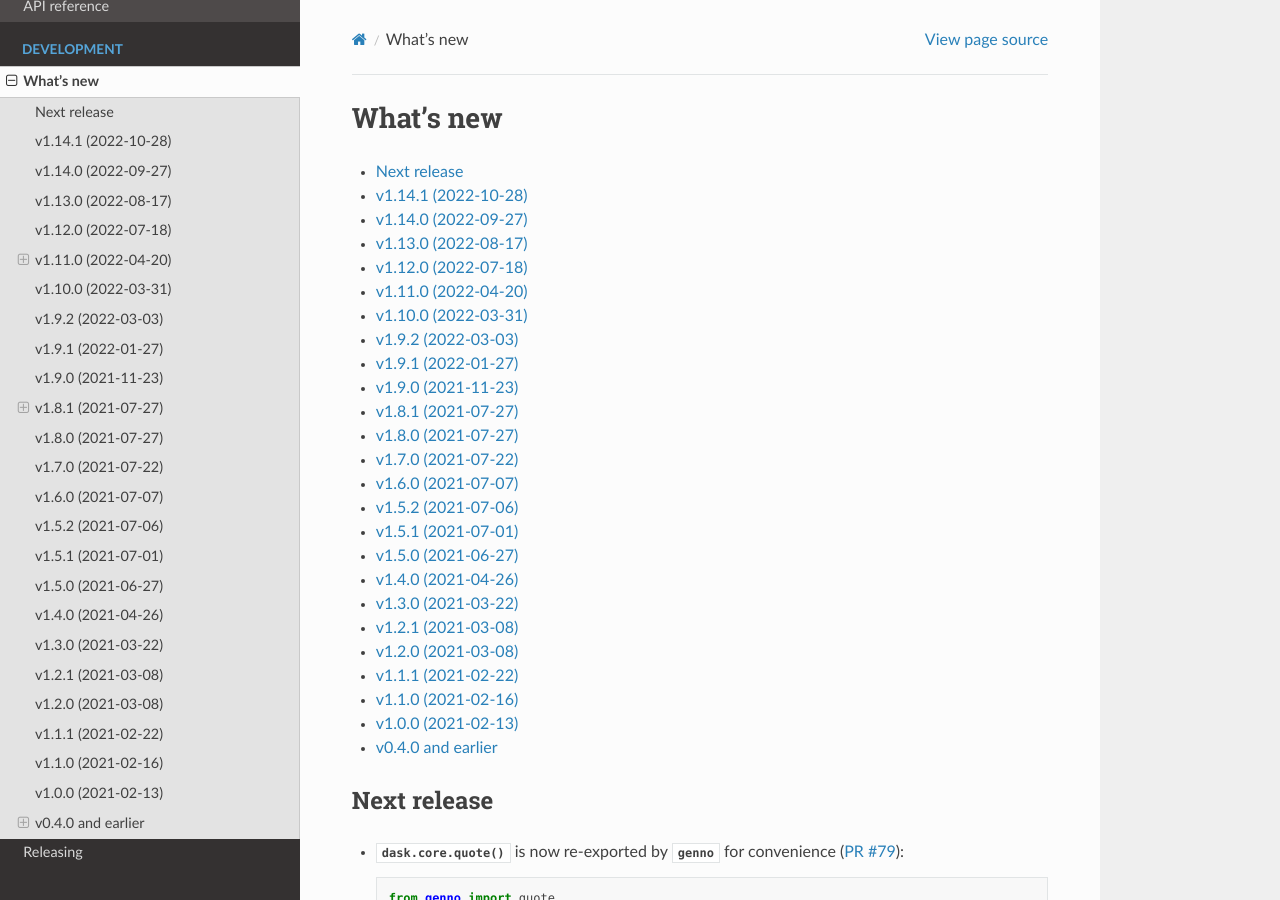
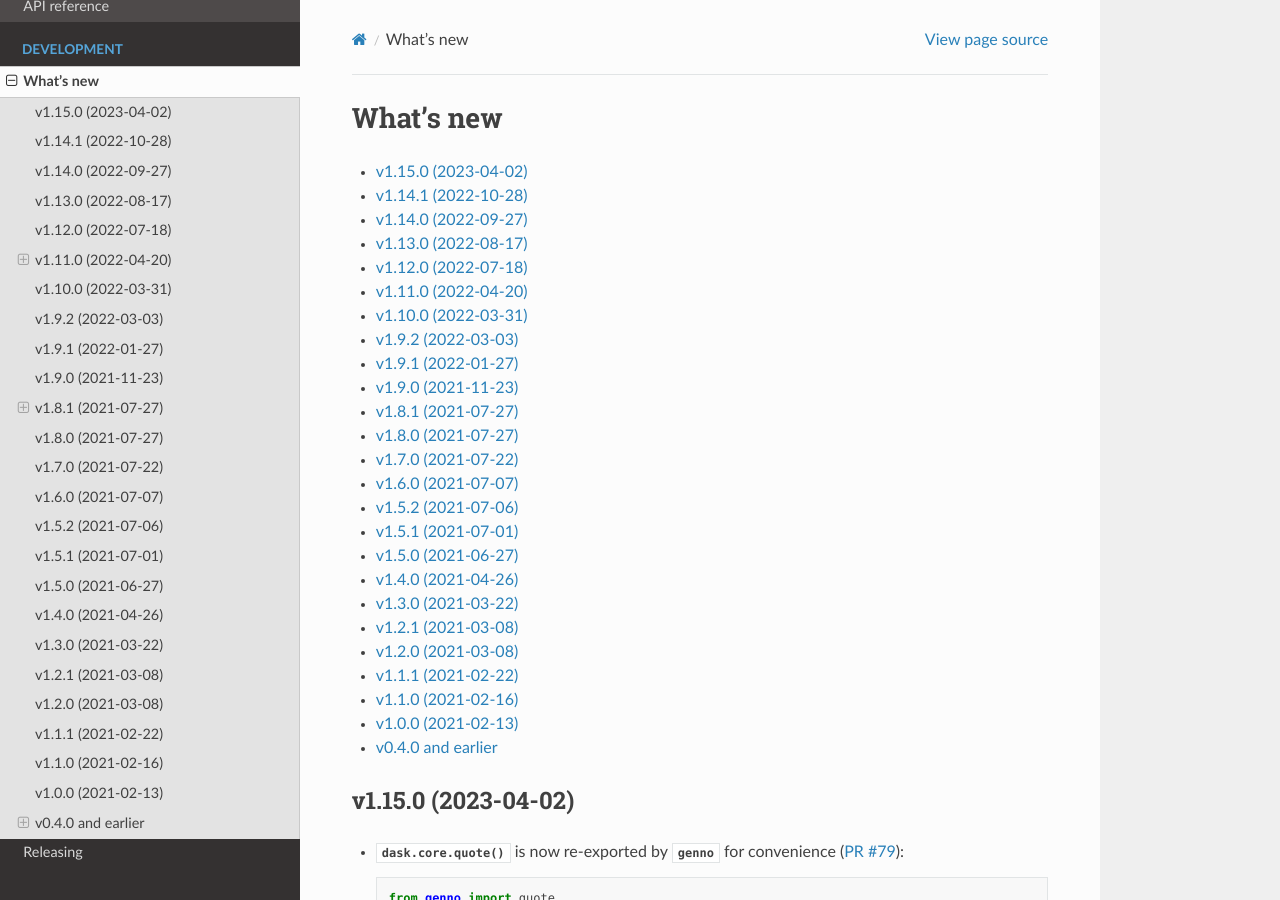
Before and after one commit to khaeru/genno, a Sphinx documentation site: the page built from doc/whatsnew.rst, in a window 1280 px wide and 900 px high. Built offline with Sphinx 7.4.7 and the Read the Docs theme 2.0.0, drawn with Linux system fonts in a browser that asks for light colours; pages that are not in the unit, such as notebooks, are missing from menus.

Commit message:
Mark v1.15.0 in doc/whatsnew

```diff
--- a/doc/whatsnew.rst
+++ b/doc/whatsnew.rst
@@ -6,8 +6,11 @@ What's new
    :backlinks: none
    :depth: 1
 
-Next release
-============
+.. Next release
+.. ============
+
+v1.15.0 (2023-04-02)
+====================
 
 - :func:`.dask.core.quote` is now re-exported by :mod:`genno` for convenience (:pull:`79`):
 
```
